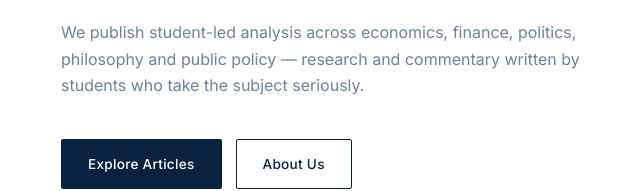
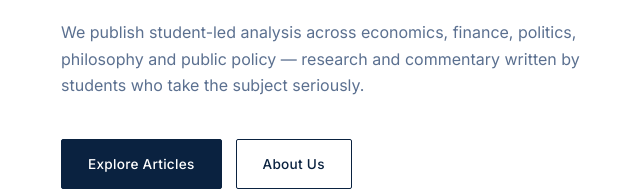
Before and after one commit to xavierkhan1217-dev/the-observatory, an Eleventy site: page src/index.njk in a window 1280 px wide. Shown: the part 493-684 px from the top of the page, 111-751 px from the left. Built offline with nearby package versions, Linux system fonts and the light colour scheme; Eleventy itself is replaced by a stand-in of ours; files that its build step writes are made by us from their sources.

Commit message:
Darken muted text to meet WCAG AA contrast
#6d829f was 3.9:1 on white; #5b7090 is 5.0:1 (4.7:1 on the tinted panels). Dark mode already passed.

Co-Authored-By: Claude Opus 5.5 <noreply@anthropic.com>

```diff
--- a/src/css/style.css
+++ b/src/css/style.css
@@ -6,7 +6,7 @@
   --navy-deep: #071a32;
   --ink: #0a2240;
   --ink-2: #33517a;
-  --muted: #6d829f;
+  --muted: #5b7090;
   --line: #dbe4ef;
   --line-strong: #0a2240;
   --accent: #1a56a8;
```
